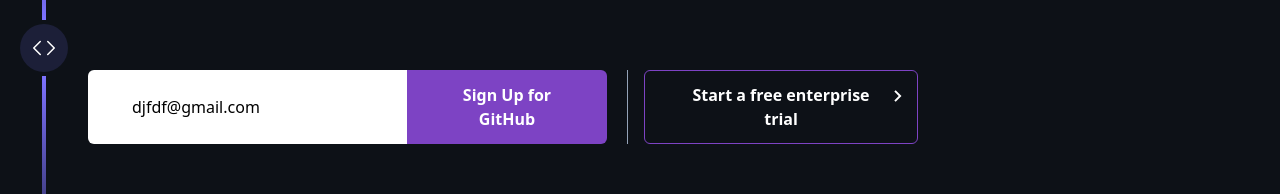
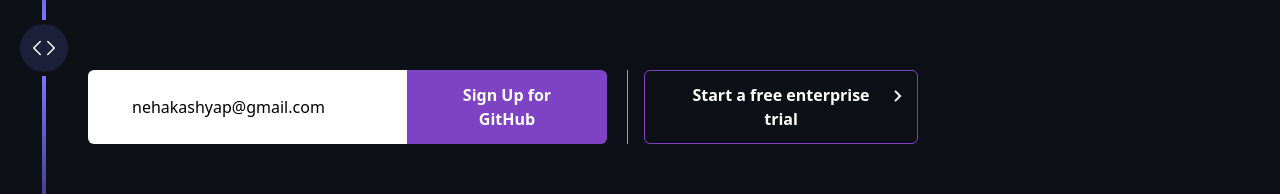
Before and after one commit to nkashyap01/Github-user-project, a React (Create React App) app: page / in a window 1280 px wide. Shown: the part 416-610 px from the top of the page. Built offline with nearby package versions, Linux system fonts and the light colour scheme.

Commit message:
made changes in email input box

```diff
--- a/src/components/Authentication/HomePage.jsx
+++ b/src/components/Authentication/HomePage.jsx
@@ -27,7 +27,7 @@
                 <h1 className="text-8xl font-medium"> Let's build from here </h1>
                 <p className="text-gray-500 text-3xl pt-6">The world's leading AI-powered developer platform.</p>
                 <div className="pt-24 flex">
-                    <input type="text" placeholder="djfdf@gmail.com" className="py-3 px-11 rounded-l-md text-black placeholder-black" />
+                    <input type="text" placeholder="nehakashyap@gmail.com" className="py-3 px-11 rounded-l-md text-black placeholder-black" />
                     <button className="bg-[#7D43C4] text-white font-bold py-3 px-7 rounded-r-md text-md"> Sign Up for GitHub</button>
                     <div className='w-[1px] bg-slate-400 relative left-5'></div>
                     <button className="ml-9 py-3 px-8 text-white border border-[#7D43C4] rounded-md font-bold"> Start a free enterprise trial</button>
```
